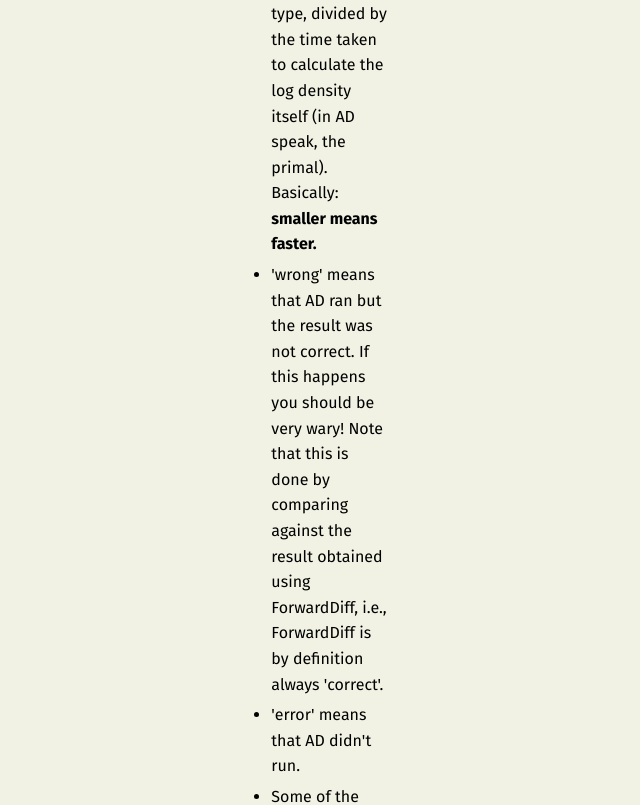
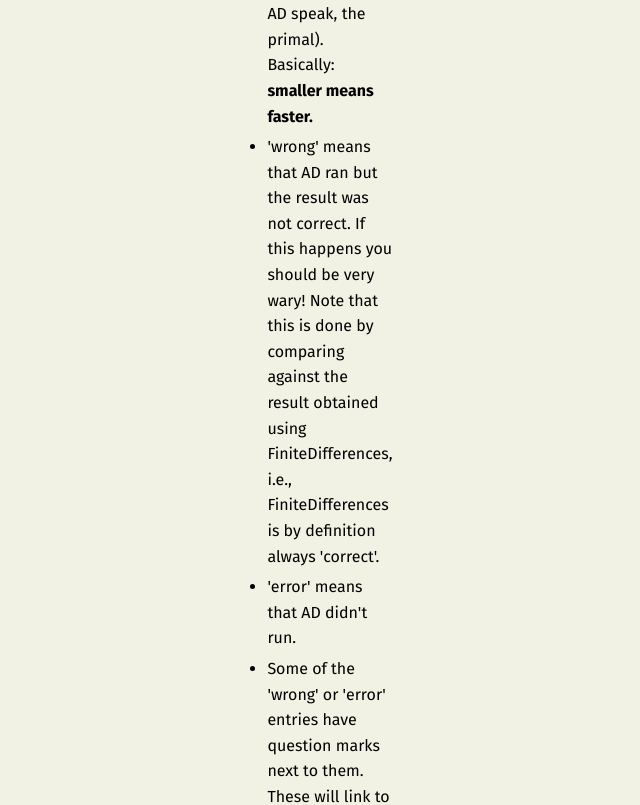
Before and after one commit to TuringLang/ADTests, a Svelte app in the folder web/: page / in a window 1280 px wide. Shown: the part 1541-2346 px from the top of the page, without its empty margins (330-970 px from the left). Built offline with nearby package versions, Linux system fonts and the light colour scheme.

Commit message:
reference is FiniteDifferences not ForwardDiff

```diff
--- a/web/src/App.svelte
+++ b/web/src/App.svelte
@@ -86,8 +86,8 @@
                 '<span class="wrong">wrong</span>' means that AD ran but the
                 result was not correct. If this happens you should be very wary!
                 Note that this is done by comparing against the result obtained
-                using ForwardDiff, i.e., ForwardDiff is by definition always
-                'correct'.
+                using FiniteDifferences, i.e., FiniteDifferences is by
+                definition always 'correct'.
             </li>
             <li>
                 '<span class="error">error</span>' means that AD didn't run.
@@ -100,9 +100,13 @@
         </ul>
 
         <div class="warning">
-            <b>Note: The results here are run with Julia 1.11. Enzyme currently does not work on Julia 1.12.</b>
+            <b
+                >Note: The results here are run with Julia 1.11. Enzyme
+                currently does not work on Julia 1.12.</b
+            >
         </div>
-<h2>Results</h2> <p>
+        <h2>Results</h2>
+        <p>
             <a href="adtests.json" target="_blank" download
                 >Download the raw data (JSON)</a
             >
```
